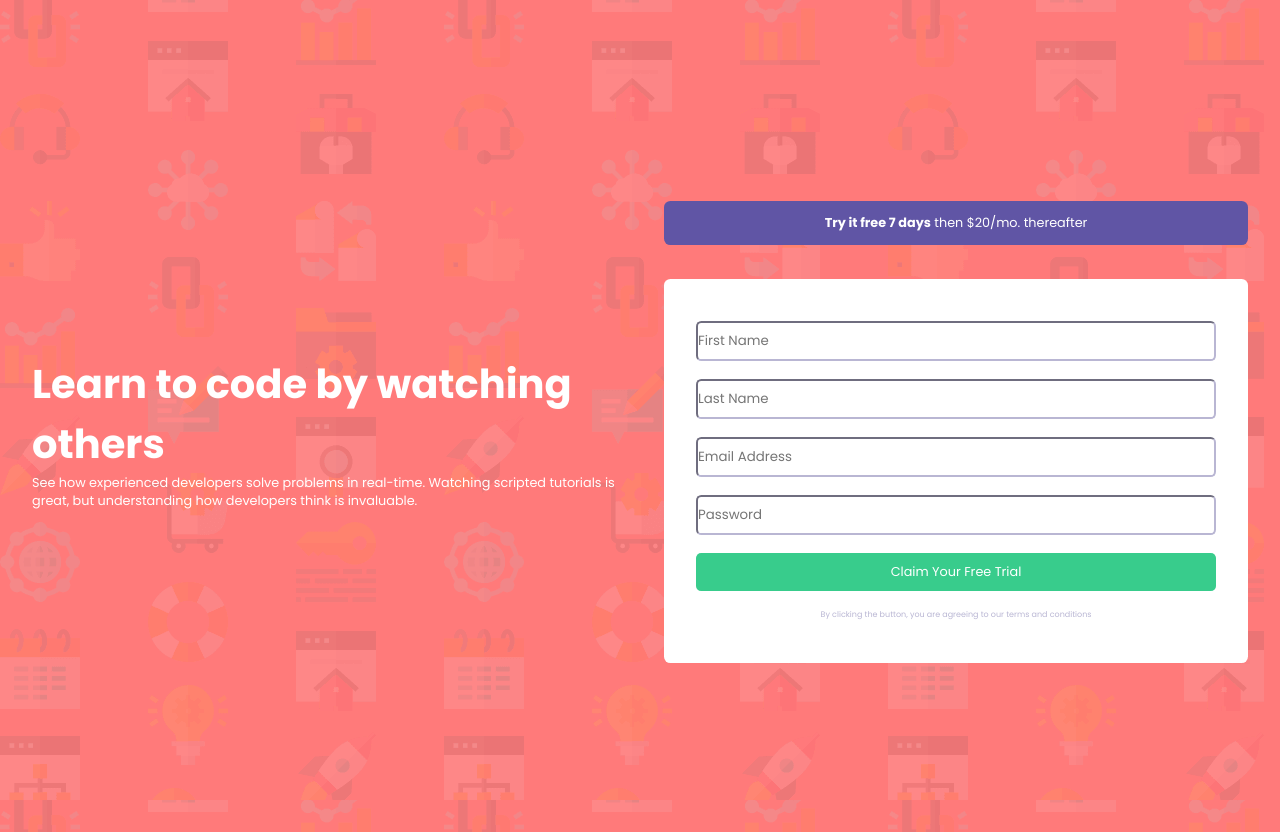
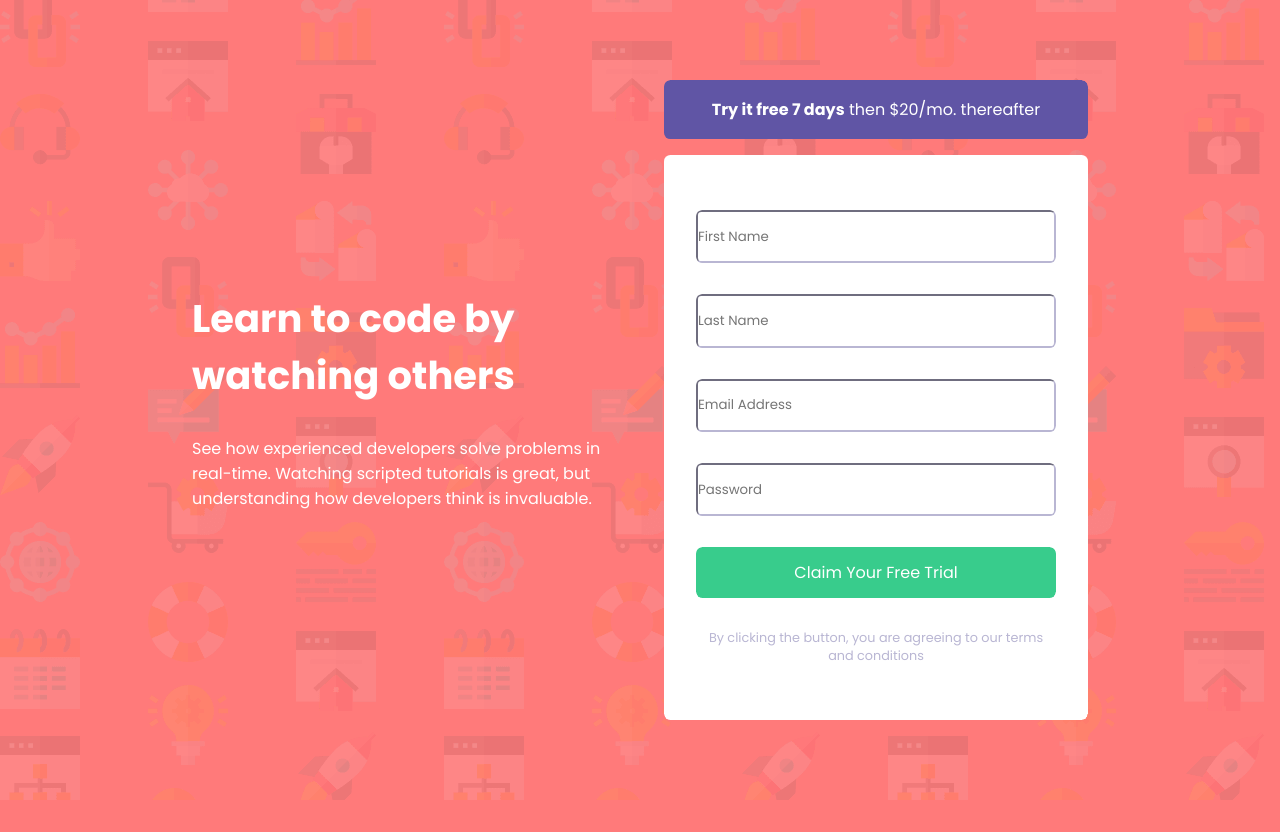
Before and after one commit to Jxnfernandx/signup-form-master, a plain HTML site: page index.html in a window 1280 px wide. After the commit the page ends 800 px from the top, so only its background shows below. Drawn offline with Linux system fonts and the light colour scheme.

Commit message:
Test on mobile

```diff
--- a/styles.css
+++ b/styles.css
@@ -9,6 +9,8 @@
     box-sizing: border-box;
     border-radius: .4em ;
     font-family: 'Poppins', sans-serif;
+    overflow: hidden;
+    text-overflow: ellipsis;
 }
 
 :root {
@@ -27,6 +29,7 @@
 html {
     height: 100%;
     width: 100%;
+    scroll-behavior: smooth;
 }
 
 body {
@@ -80,6 +83,10 @@ p {
     gap: 1em;
 }
 
+.left {
+    gap: 1em;
+}
+
 .terms > p{
     font-size: .5em;
     color: var(--grayish-blue);
@@ -91,7 +98,6 @@ form {
     flex-direction: column;
     justify-content: space-evenly;
     padding: 1em;
-    height: 60vh;
     gap: .5em;
 }
 
@@ -146,7 +152,7 @@ input:invalid {
         display: flex;
         justify-content: center;
         align-items: center;
-        min-height: 100vh;
+        margin: 0 12em;
     }
 
     .container {
@@ -160,20 +166,49 @@ input:invalid {
         height: 30em;
         display: flex;
         flex-direction: column;
+        height: 80vh;
     }
 
     .left {
         justify-content: center;
         text-align: start;
+        gap: 2em;
+    }
+
+    .left p {
+        font-size: 1em;
+    }
+
+    button {
+        font-size: 1em;
+    }
+
+    input,
+    .trial {
+        height: 4em;
+    }
+
+    .trial > p {
+        font-size: 1em;
     }
 
     form {
-        height: 80%;
+        height: 80vh;
         padding: 2em;
     }
 
     h1 {
-        font-size: 2.5em;
+        font-size: 2.4em;
+    }
+
+    .terms p {
+        font-size: .8em;
+    }
+
+    .trial {
+        display: flex;
+        align-items: center;
+        justify-content: center;
     }
 
 }
```
Also changed, not shown: index.html (+4 -3 lines).
